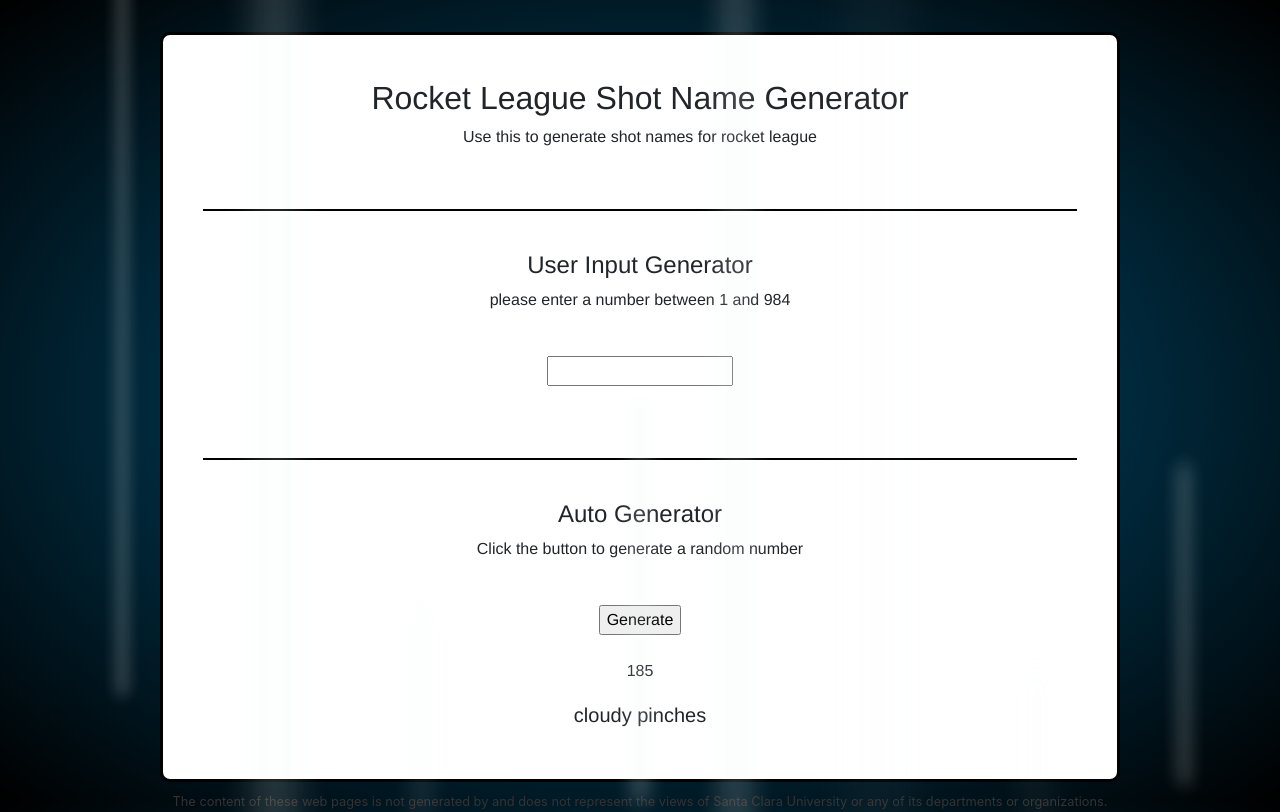
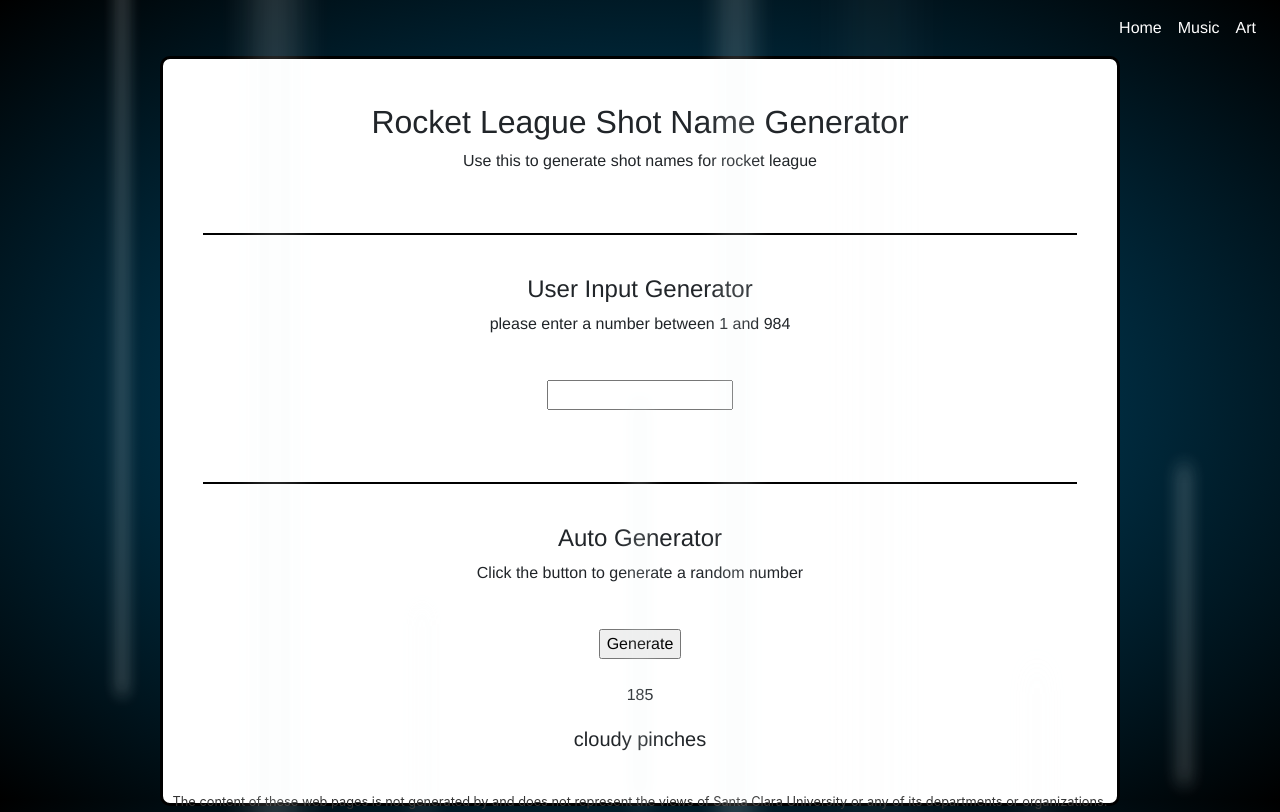
Before and after one commit to JMekker/my-website, a plain HTML site: page rl_shot_gen.html in a window 1280 px wide. Drawn offline with nearby package versions, Linux system fonts and the light colour scheme.

Commit message:
added new navbar association to secret rl site (added music and art to it)

```diff
--- a/rl_shot_gen.html
+++ b/rl_shot_gen.html
@@ -23,7 +23,9 @@
 			</button>
 			<div class="collapse navbar-collapse" id="main-navigation">
 				<ul class="navbar-nav">
-					<li class="nav-item"><a class="nav-link" href="index.html"></a></li>
+					<li class="nav-item"><a class="nav-link" href="index.html">Home</a></li>
+					<li class="nav-item"><a class="nav-link" href="music.html">Music</a></li>
+					<li class="nav-item"><a class="nav-link" href="art.html">Art</a></li>
 				</ul>
 			</div>
 		</nav>
```
